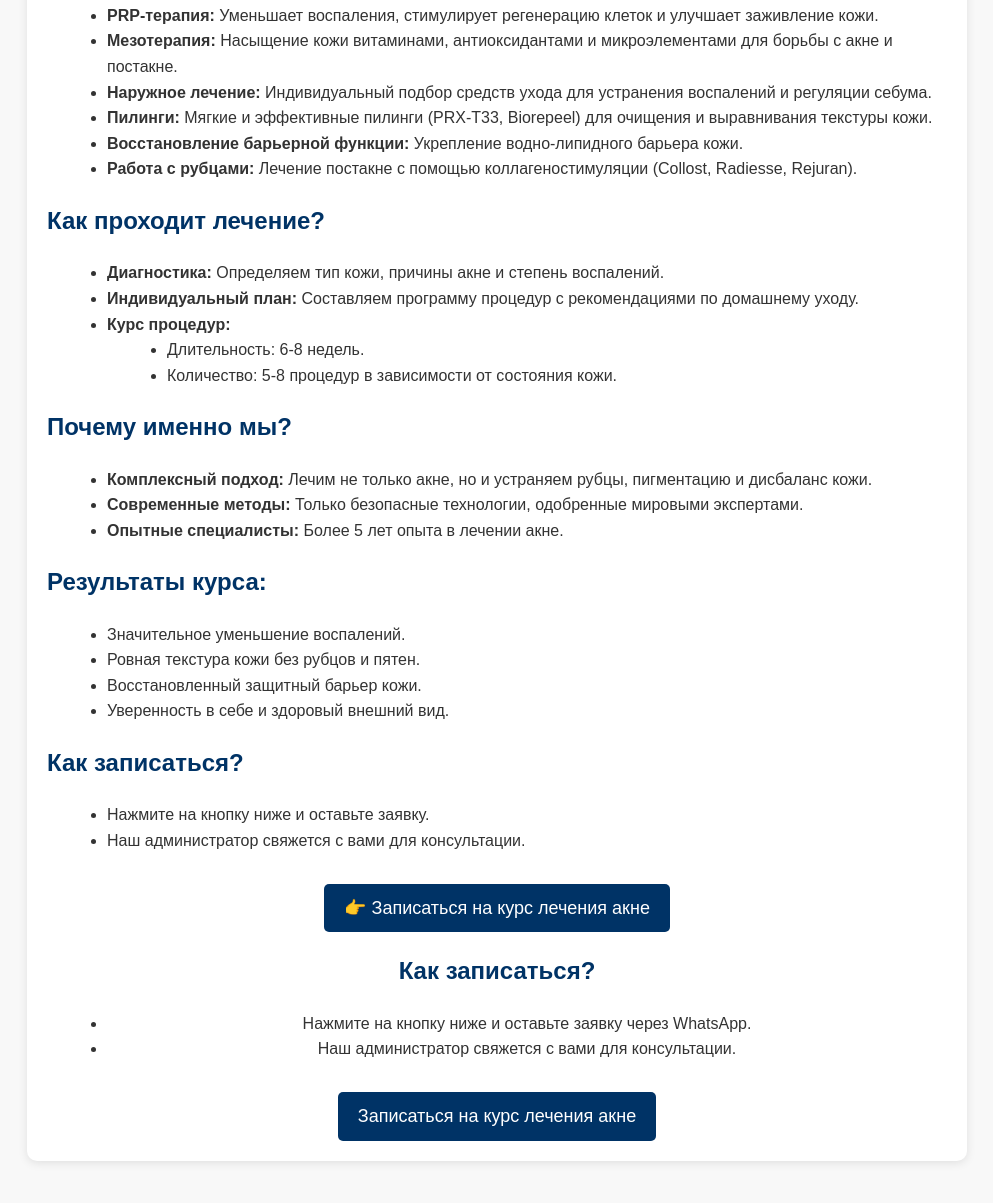
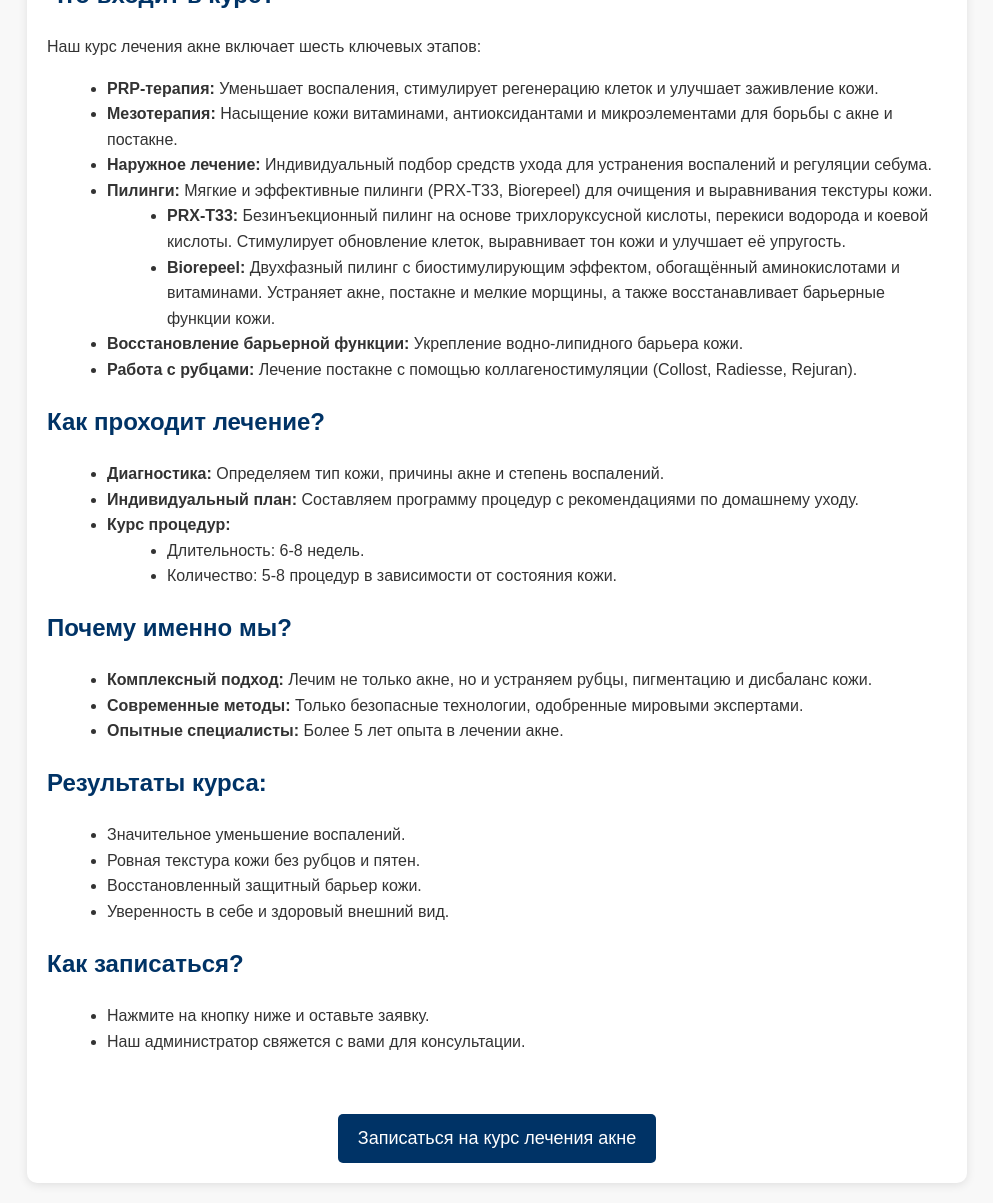
Before and after one commit to arab1978-sa/acne-treatment-site, a plain HTML site: page index.html in a window 1280 px wide. Shown: the part 157-1360 px from the top of the page, without its empty margins (143-1136 px from the left). Before the commit the page ends 1338 px from the top, so only its background shows below. Drawn offline with Linux system fonts and the light colour scheme.

Commit message:
Update index.html

```diff
--- a/index.html
+++ b/index.html
@@ -42,8 +42,10 @@
         }
 
         .cta {
-            text-align: center;
             margin-top: 30px;
+            display: flex;
+            justify-content: center;
+            align-items: center;
         }
 
         .cta a {
@@ -63,13 +65,20 @@
 </head>
 <body>
     <div class="container">
+        <h1>Курс лечения акне</h1>
+
         <h2>Что входит в курс?</h2>
         <p>Наш курс лечения акне включает шесть ключевых этапов:</p>
         <ul>
             <li><b>PRP-терапия:</b> Уменьшает воспаления, стимулирует регенерацию клеток и улучшает заживление кожи.</li>
             <li><b>Мезотерапия:</b> Насыщение кожи витаминами, антиоксидантами и микроэлементами для борьбы с акне и постакне.</li>
             <li><b>Наружное лечение:</b> Индивидуальный подбор средств ухода для устранения воспалений и регуляции себума.</li>
-            <li><b>Пилинги:</b> Мягкие и эффективные пилинги (PRX-T33, Biorepeel) для очищения и выравнивания текстуры кожи.</li>
+            <li><b>Пилинги:</b> Мягкие и эффективные пилинги (PRX-T33, Biorepeel) для очищения и выравнивания текстуры кожи.
+                <ul>
+                    <li><b>PRX-T33:</b> Безинъекционный пилинг на основе трихлоруксусной кислоты, перекиси водорода и коевой кислоты. Стимулирует обновление клеток, выравнивает тон кожи и улучшает её упругость.</li>
+                    <li><b>Biorepeel:</b> Двухфазный пилинг с биостимулирующим эффектом, обогащённый аминокислотами и витаминами. Устраняет акне, постакне и мелкие морщины, а также восстанавливает барьерные функции кожи.</li>
+                </ul>
+            </li>
             <li><b>Восстановление барьерной функции:</b> Укрепление водно-липидного барьера кожи.</li>
             <li><b>Работа с рубцами:</b> Лечение постакне с помощью коллагеностимуляции (Collost, Radiesse, Rejuran).</li>
         </ul>
@@ -108,16 +117,9 @@
         </ul>
 
         <div class="cta">
-            <a href="#">👉 Записаться на курс лечения акне</a>
-        <h2>Как записаться?</h2>
-        <ul>
-            <li>Нажмите на кнопку ниже и оставьте заявку через WhatsApp.</li>
-            <li>Наш администратор свяжется с вами для консультации.</li>
-        </ul>
-
-        <div class="cta">
-            <a href="https://wa.me/77752635134" target="_blank">Записаться на курс лечения акне</a>
+            <div class="cta">
+                <a href="https://wa.me/77752635134" target="_blank">Записаться на курс лечения акне</a>
+            </div>
         </div>
-    </div>
-</body>
-</html>
+    </body>
+    </html>
```
